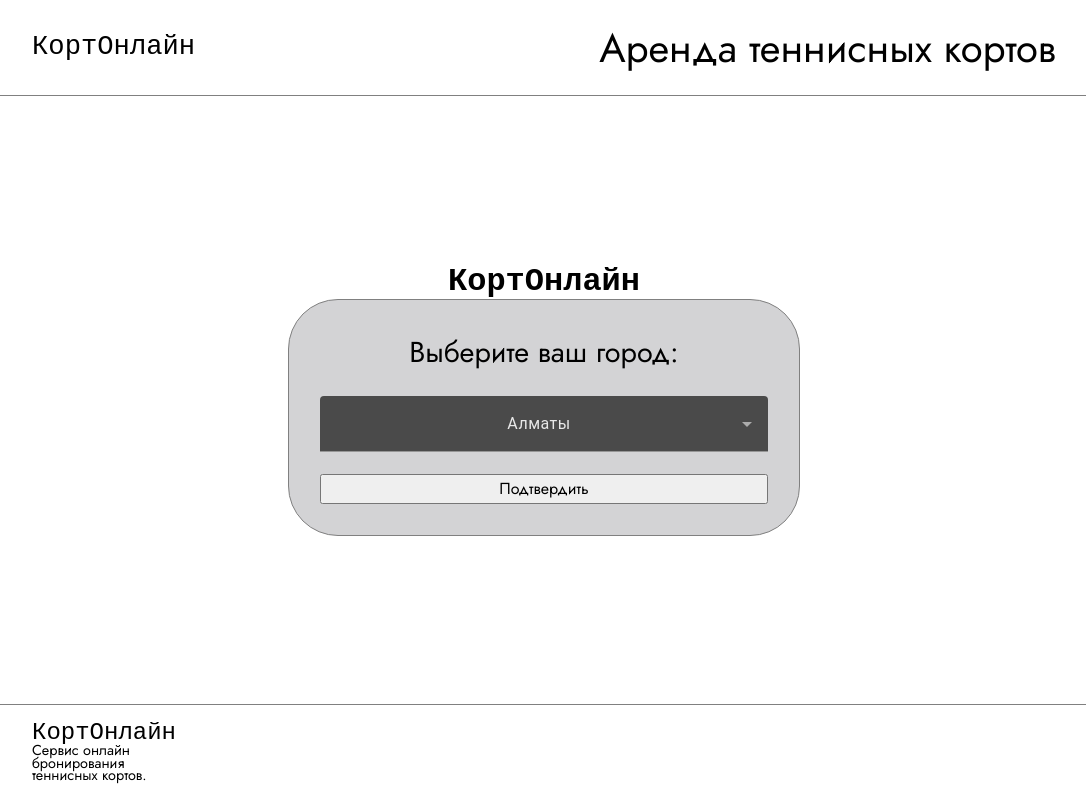
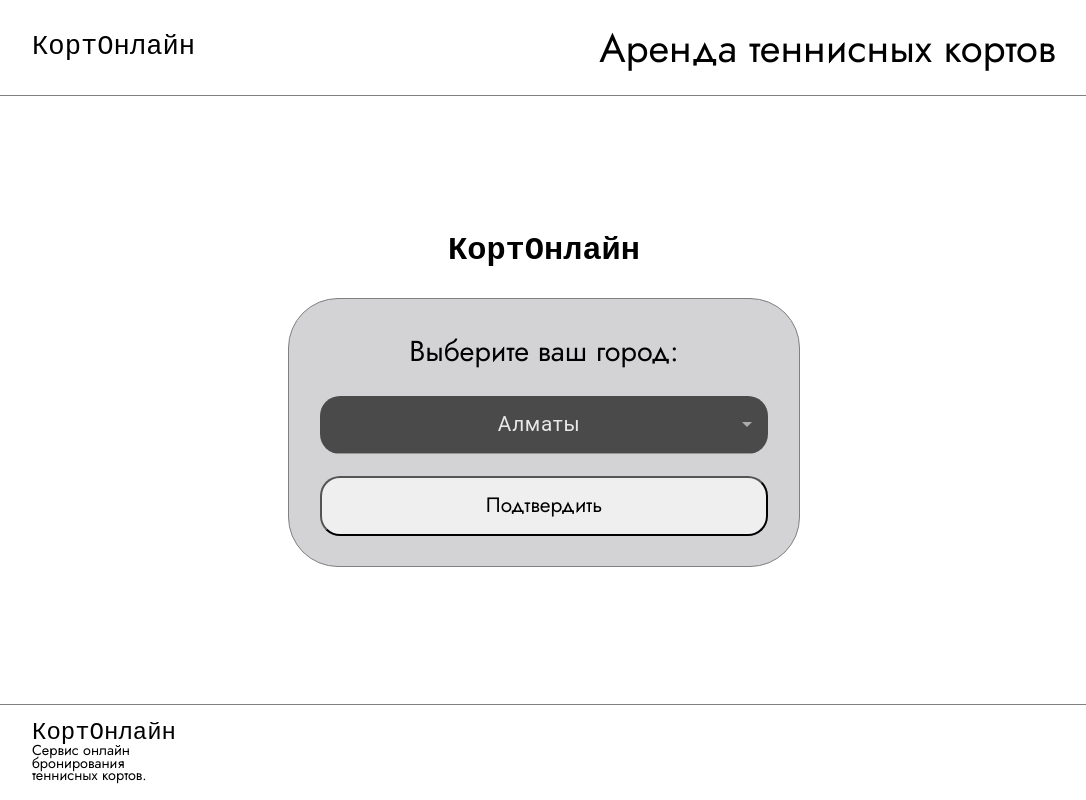
Before and after one commit to vladRomanov10/courtOnline, an Angular app: page /city-selector in a window 1280 px wide. Shown: the whole page, without its empty margins (96-1182 px from the left). Built offline with nearby package versions, Linux system fonts and the light colour scheme; a web font is replaced by a local one.

Commit message:
Разобрался как менять стили Angular Material, поменял их

```diff
--- a/src/app/components/city-selector/city-selector.component.html
+++ b/src/app/components/city-selector/city-selector.component.html
@@ -1,7 +1,6 @@
 <div class="flex-wrapper-primary">
     <h1 class="header">КортОнлайн</h1>
     <div class="city-dropdown city-dropdown_margin">
-        <div class="city-dropdown__flex-wrapper-primary">
         <p class="city-dropdown__tittle">Выберите ваш город:</p>
         <mat-form-field class="city-dropdown__select-form" appearance="fill">
             <mat-select class="city-dropdown__selected-city" [(ngModel)]="selectedCityName">
@@ -15,4 +14,3 @@
         <button class="city-dropdown__select-button" (click)="confirmSelection()">Подтвердить</button>
     </div>
 </div>
-</div>
--- a/src/app/components/city-selector/city-selector.component.scss
+++ b/src/app/components/city-selector/city-selector.component.scss
@@ -11,20 +11,18 @@
 
 .header {
   font-family: $logoFonts;
-  //text-align: center;
+  margin-bottom: 3%;
 }
 
 .city-dropdown {
-  width: 50%;
+  display: flex;
+  flex-direction: column;
+  width: 100%;
+  max-width: 512px;
   padding: 3%;
   background-color: #D3D3D5;
   border: 1px solid grey;
   border-radius: 50px;
-
-  &__flex-wrapper-primary {
-    display: flex;
-    flex-direction: column;
-  }
 
   &__tittle {
     font-size: 1.8rem;
@@ -32,14 +30,21 @@
     margin-bottom: 5%;
   }
 
-  &__select-form {
+  :host ::ng-deep &__select-form {
     text-align: center;
+
+      .mdc-text-field {
+      border-radius: 20px;
+    }
   }
 
   &__selected-city {
+    font-size: 1.3rem;
   }
 
-  &__city-option {
-
+  &__select-button {
+    font-size: 1.3rem;
+    height: 60px;
+    border-radius: 20px;
   }
 }
```
Lines whose indentation alone changed are shown as unchanged.
